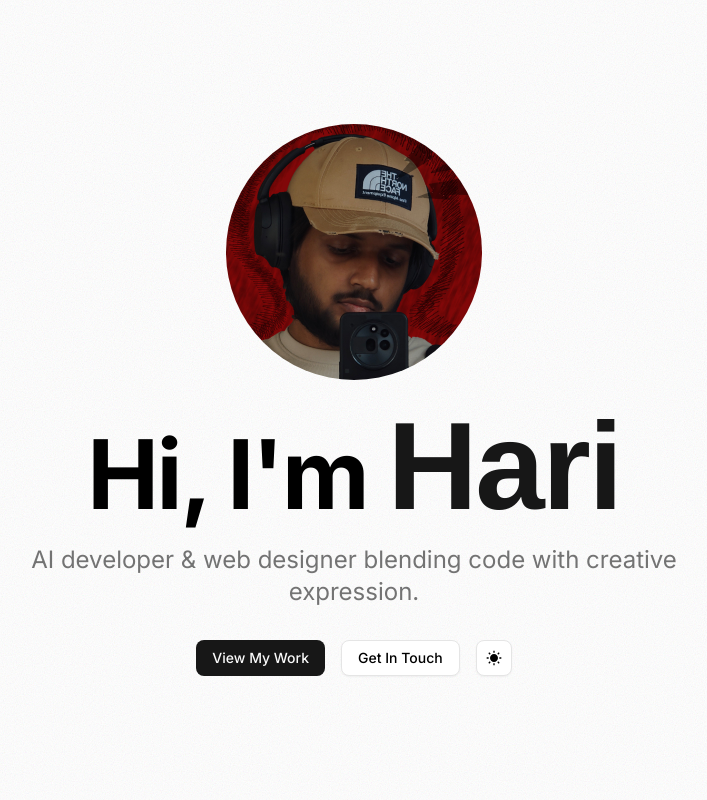
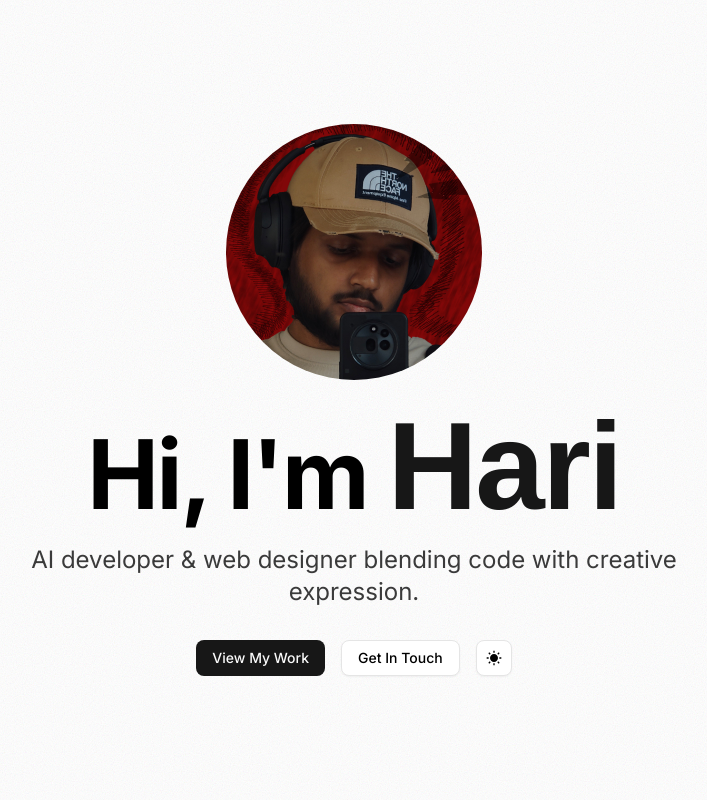
Before and after one commit to codezeroexe/portfolio-website, a Next.js app: page / in a window 1280 px wide. Shown: the top 800 px of the page, without its empty margins (286-993 px from the left). Built offline with nearby package versions, Linux system fonts and the light colour scheme; a web font is replaced by a local one.

Commit message:
fix: hero text contrast with text-foreground/80 for light mode

```diff
--- a/src/app/page.tsx
+++ b/src/app/page.tsx
@@ -95,7 +95,7 @@ export default function Home() {
           <h1 className="text-5xl md:text-8xl font-bold tracking-tight mb-4">
              Hi, I'm <span className="[font-family:var(--font-gluten)] text-primary" style={{ fontSize: '130%' }}>Hari</span>
           </h1>
-          <p className="text-xl md:text-2xl text-muted-foreground mb-8 max-w-2xl">
+          <p className="text-xl md:text-2xl text-foreground/80 mb-8 max-w-2xl">
             AI developer & web designer blending code with creative expression.
           </p>
           <div className="flex gap-4">
```
